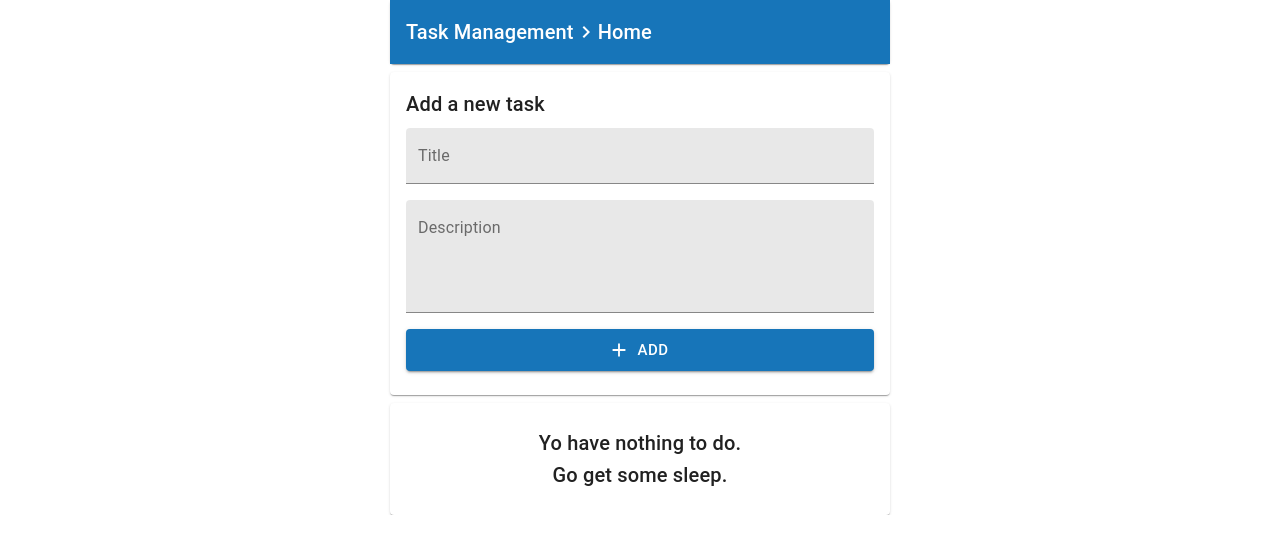
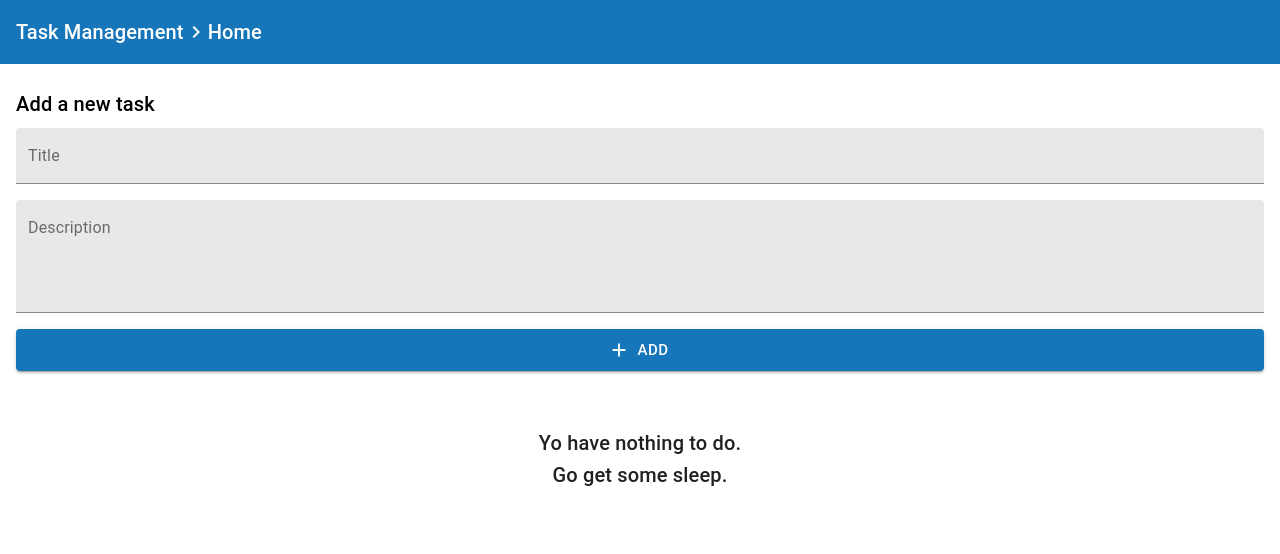
Before and after one commit to idin-khayami/Todo-list, a React (Create React App) app: page / in a window 1280 px wide. Shown: the top 554 px of the page. Built offline with nearby package versions, Linux system fonts and the light colour scheme.

Commit message:
fix: clean home style

```diff
--- a/src/pages/Home/index.tsx
+++ b/src/pages/Home/index.tsx
@@ -1,34 +1,19 @@
-import Paper from '@material-ui/core/Paper'
-import { makeStyles } from '@material-ui/core/styles'
+import { Box } from '@material-ui/core'
 import AddNewTask from '../../components/AddNewTask'
 import NoResult from '../../components/NoResult'
 import PageHeader from '../../components/PageHeader'
 
-const useStyles = makeStyles((theme) => ({
-  root: {
-    flexGrow: 1,
-    overflow: 'hidden',
-  },
-  paper: {
-    maxWidth: 500,
-    margin: `${theme.spacing(0)}px auto`,
-  },
-}))
-
 const Home = () => {
-  const classes = useStyles()
   return (
-    <div className={classes.root}>
-      <Paper className={classes.paper}>
-        <PageHeader title="Home" />
-      </Paper>
-      <Paper className={classes.paper}>
+    <Box display="flex" flexDirection="column" flexGrow={1}>
+      <PageHeader title="Home" />
+      <Box width="100%">
         <AddNewTask />
-      </Paper>
-      <Paper className={classes.paper}>
+      </Box>
+      <Box width="100%">
         <NoResult />
-      </Paper>
-    </div>
+      </Box>
+    </Box>
   )
 }
 
```
